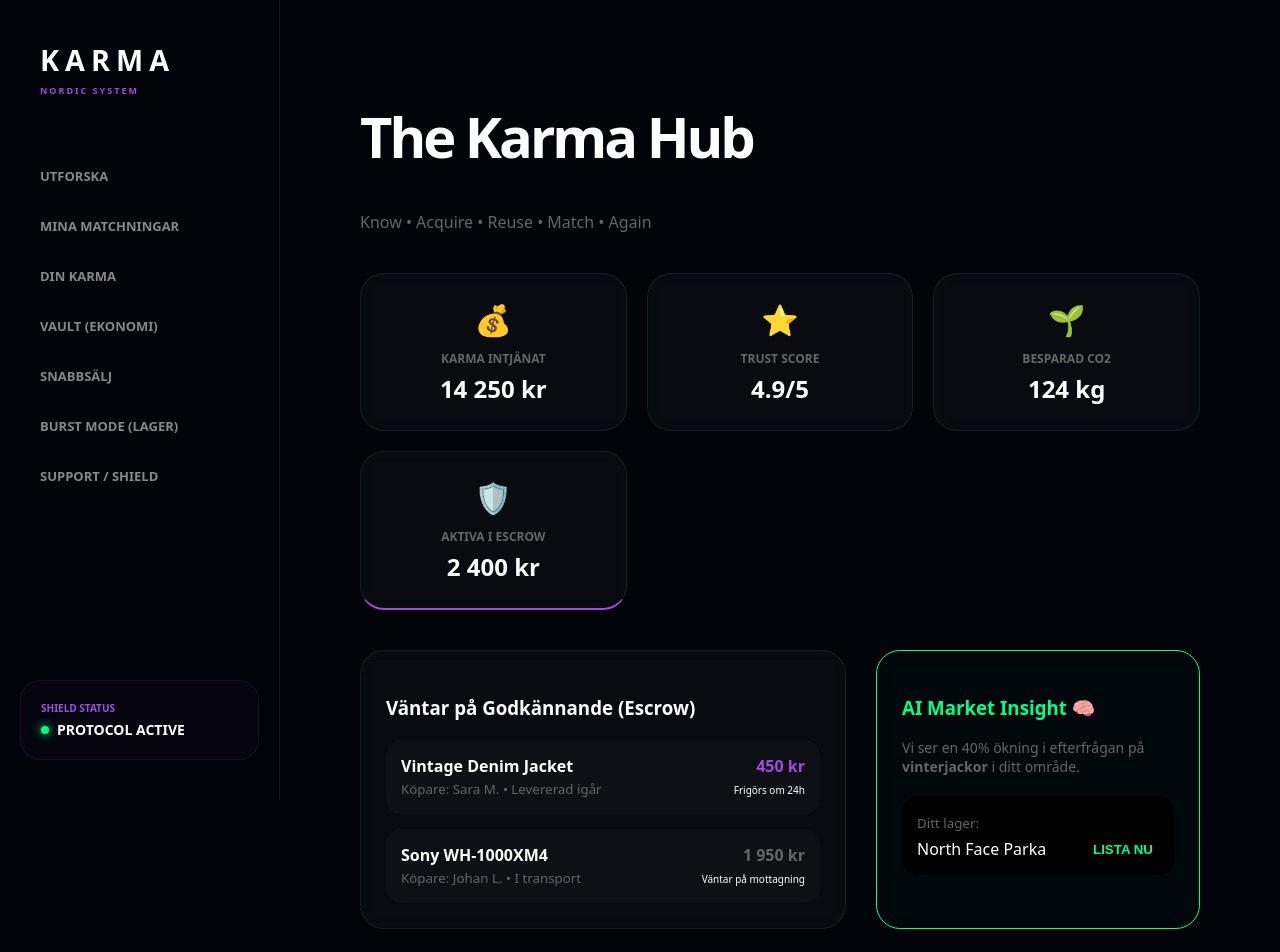
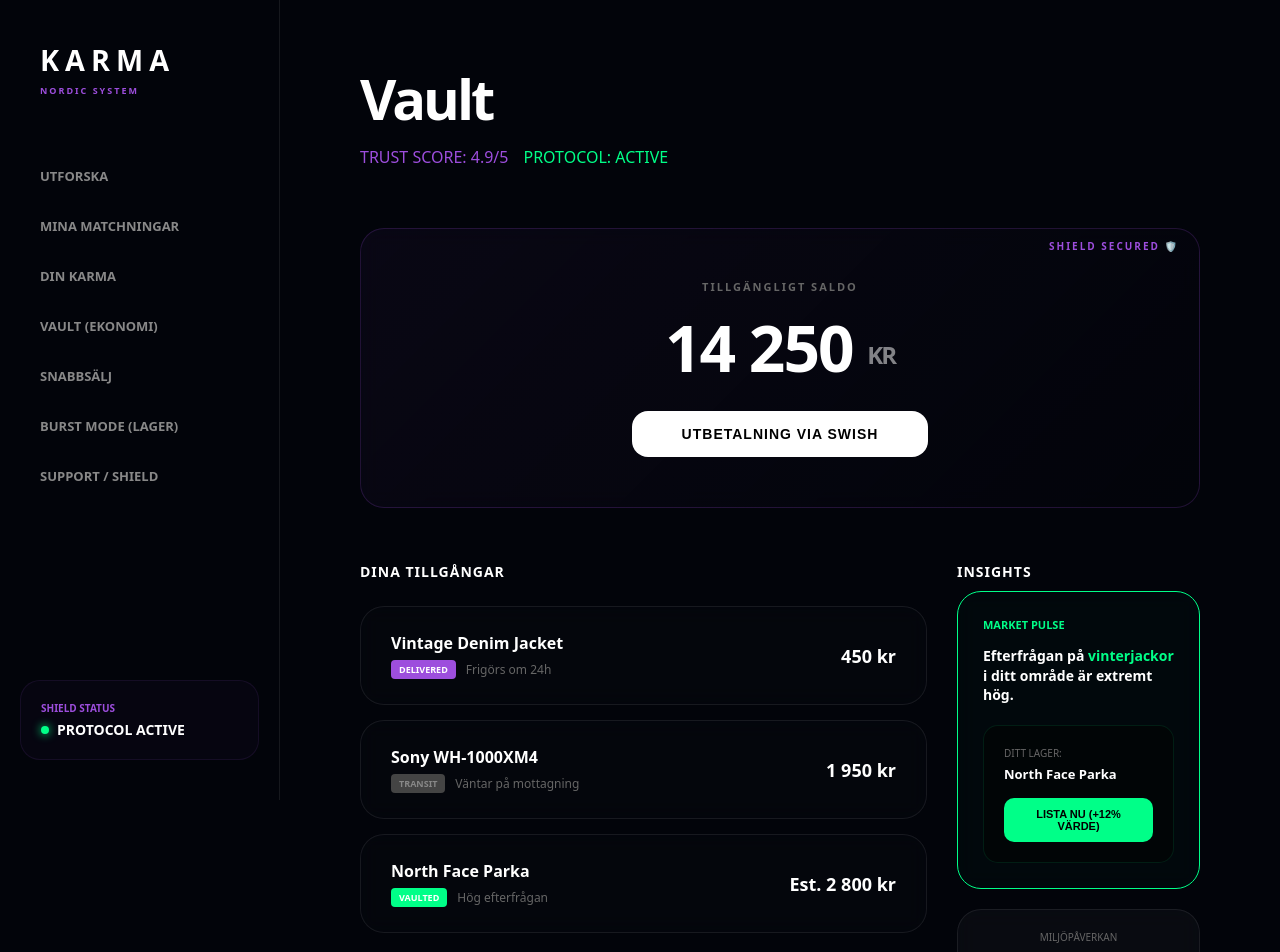
Before and after one commit to gascheckking/marketbeg-appGem, a Next.js app: page /dashboard/seller in a window 1280 px wide. Shown: the top 952 px of the page. Built offline with nearby package versions, Linux system fonts and the light colour scheme.

Commit message:
Update page.tsx

```diff
--- a/app/dashboard/seller/page.tsx
+++ b/app/dashboard/seller/page.tsx
@@ -2,71 +2,109 @@
 import React from 'react';
 
 export default function KarmaSellerDashboard() {
-  const stats = [
-    { label: "Karma Intjänat", value: "14 250 kr", icon: "💰" },
-    { label: "Trust Score", value: "4.9/5", icon: "⭐" },
-    { label: "Besparad CO2", value: "124 kg", icon: "🌱" },
-    { label: "Aktiva i Escrow", value: "2 400 kr", icon: "🛡️" }
+  const assets = [
+    { name: "Vintage Denim Jacket", status: "DELIVERED", value: "450 kr", sub: "Frigörs om 24h", color: 'var(--neon-purple)' },
+    { name: "Sony WH-1000XM4", status: "TRANSIT", value: "1 950 kr", sub: "Väntar på mottagning", color: '#444' },
+    { name: "North Face Parka", status: "VAULTED", value: "Est. 2 800 kr", sub: "Hög efterfrågan", color: 'var(--neon-mint)' }
   ];
 
   return (
-    <div className="page-wrapper" style={{ maxWidth: '1200px', margin: '0 auto' }}>
-      <header style={{ marginBottom: '40px' }}>
-        <h1 style={{ fontSize: '3.5rem', fontWeight: 900, letterSpacing: '-3px' }}>The Karma Hub</h1>
-        <p className="muted">Know • Acquire • Reuse • Match • Again</p>
+    <div className="page-wrapper" style={{ maxWidth: '1000px', margin: '0 auto' }}>
+      <header style={{ marginBottom: '60px' }}>
+        <h1 style={{ fontSize: '3.5rem', fontWeight: 900, letterSpacing: '-3px', margin: 0 }}>Vault</h1>
+        <div style={{ display: 'flex', gap: '15px', marginTop: '10px' }}>
+          <span className="stat-pill" style={{ borderColor: 'var(--neon-purple)', color: 'var(--neon-purple)' }}>TRUST SCORE: 4.9/5</span>
+          <span className="stat-pill" style={{ borderColor: 'var(--neon-mint)', color: 'var(--neon-mint)' }}>PROTOCOL: ACTIVE</span>
+        </div>
       </header>
 
-      {/* Stats Grid */}
-      <div style={{ display: 'grid', gridTemplateColumns: 'repeat(auto-fit, minmax(200px, 1fr))', gap: '20px', marginBottom: '40px' }}>
-        {stats.map((stat, i) => (
-          <div key={i} className="glass-card" style={{ textAlign: 'center', borderBottom: i === 3 ? '2px solid var(--neon-purple)' : '1px solid var(--border)' }}>
-            <div style={{ fontSize: '30px', marginBottom: '10px' }}>{stat.icon}</div>
-            <div className="muted" style={{ fontSize: '12px', fontWeight: 800, textTransform: 'uppercase' }}>{stat.label}</div>
-            <div style={{ fontSize: '1.5rem', fontWeight: 900, marginTop: '5px' }}>{stat.value}</div>
-          </div>
-        ))}
+      {/* Saldo-kort: Den centrala "bank-känslan" */}
+      <div className="glass-card" style={{
+        background: 'linear-gradient(135deg, rgba(157, 78, 221, 0.05) 0%, rgba(2, 4, 10, 1) 100%)',
+        border: '1px solid rgba(157, 78, 221, 0.2)',
+        padding: '50px 40px',
+        marginBottom: '40px',
+        textAlign: 'center',
+        position: 'relative',
+        overflow: 'hidden'
+      }}>
+        <div style={{ position: 'absolute', top: '10px', right: '20px', fontSize: '10px', fontWeight: 800, color: 'var(--neon-purple)', letterSpacing: '2px' }}>SHIELD SECURED 🛡️</div>
+        <div className="muted" style={{ fontSize: '11px', fontWeight: 800, letterSpacing: '2px', textTransform: 'uppercase' }}>Tillgängligt Saldo</div>
+        <div style={{ fontSize: '4rem', fontWeight: 900, margin: '10px 0', letterSpacing: '-2px' }}>
+          14 250 <span style={{ fontSize: '1.5rem', verticalAlign: 'middle', opacity: 0.5 }}>KR</span>
+        </div>
+        <button className="primary-btn" style={{ width: 'auto', padding: '15px 50px', fontSize: '14px', marginTop: '10px', background: '#fff', color: '#000' }}>
+          UTBETALNING VIA SWISH
+        </button>
       </div>
 
-      <div style={{ display: 'grid', gridTemplateColumns: '1.5fr 1fr', gap: '30px' }}>
-        {/* Utbetalningslogik */}
-        <div className="glass-card">
-          <h3 style={{ marginBottom: '20px' }}>Väntar på Godkännande (Escrow)</h3>
-          <div style={{ display: 'flex', flexDirection: 'column', gap: '15px' }}>
-            <div style={{ padding: '15px', background: 'rgba(255,255,255,0.02)', borderRadius: '15px', display: 'flex', justifyContent: 'space-between', alignItems: 'center' }}>
+      <div style={{ display: 'grid', gridTemplateColumns: '1.4fr 0.6fr', gap: '30px' }}>
+
+        {/* Assets & Digitala Kvitton */}
+        <div style={{ display: 'flex', flexDirection: 'column', gap: '15px' }}>
+          <h3 style={{ fontSize: '14px', fontWeight: 800, letterSpacing: '1px', marginBottom: '10px' }}>DINA TILLGÅNGAR</h3>
+          {assets.map((item, i) => (
+            <div key={i} className="glass-card" style={{
+              display: 'flex',
+              justifyContent: 'space-between',
+              alignItems: 'center',
+              padding: '25px 30px',
+              background: 'rgba(255,255,255,0.01)',
+              border: '1px solid var(--border)'
+            }}>
               <div>
-                <div style={{ fontWeight: 800 }}>Vintage Denim Jacket</div>
-                <small className="muted">Köpare: Sara M. • Levererad igår</small>
+                <div style={{ fontWeight: 800, fontSize: '16px' }}>{item.name}</div>
+                <div style={{ display: 'flex', alignItems: 'center', gap: '10px', marginTop: '6px' }}>
+                  <span style={{
+                    fontSize: '9px',
+                    padding: '3px 8px',
+                    borderRadius: '4px',
+                    background: item.color,
+                    color: item.status === 'TRANSIT' ? '#888' : '#fff',
+                    fontWeight: 900
+                  }}>{item.status}</span>
+                  <span className="muted" style={{ fontSize: '12px' }}>{item.sub}</span>
+                </div>
               </div>
-              <div style={{ textAlign: 'right' }}>
-                <div style={{ color: 'var(--neon-purple)', fontWeight: 900 }}>450 kr</div>
-                <small style={{ fontSize: '10px' }}>Frigörs om 24h</small>
+              <div style={{ textAlign: 'right', fontWeight: 900, fontSize: '18px' }}>
+                {item.value}
               </div>
             </div>
-            <div style={{ padding: '15px', background: 'rgba(255,255,255,0.02)', borderRadius: '15px', display: 'flex', justifyContent: 'space-between', alignItems: 'center' }}>
-              <div>
-                <div style={{ fontWeight: 800 }}>Sony WH-1000XM4</div>
-                <small className="muted">Köpare: Johan L. • I transport</small>
-              </div>
-              <div style={{ textAlign: 'right' }}>
-                <div style={{ color: '#666', fontWeight: 900 }}>1 950 kr</div>
-                <small style={{ fontSize: '10px' }}>Väntar på mottagning</small>
-              </div>
+          ))}
+        </div>
+
+        {/* AI Insight - Nu mer som en diskret widget */}
+        <div>
+          <h3 style={{ fontSize: '14px', fontWeight: 800, letterSpacing: '1px', marginBottom: '10px' }}>INSIGHTS</h3>
+          <div className="glass-card" style={{ border: '1px solid var(--neon-mint)', background: 'rgba(0,255,136,0.02)' }}>
+            <div style={{ fontSize: '11px', fontWeight: 900, color: 'var(--neon-mint)', marginBottom: '10px' }}>MARKET PULSE</div>
+            <p style={{ fontSize: '14px', fontWeight: 600, lineHeight: '1.4' }}>
+              Efterfrågan på <span style={{ color: 'var(--neon-mint)' }}>vinterjackor</span> i ditt område är extremt hög.
+            </p>
+            <div style={{ marginTop: '20px', padding: '20px', background: 'rgba(0,0,0,0.4)', borderRadius: '15px', border: '1px solid rgba(0,255,136,0.1)' }}>
+              <div className="muted" style={{ fontSize: '10px', marginBottom: '5px' }}>DITT LAGER:</div>
+              <div style={{ fontSize: '13px', fontWeight: 800 }}>North Face Parka</div>
+              <button style={{
+                marginTop: '15px',
+                width: '100%',
+                padding: '10px',
+                background: 'var(--neon-mint)',
+                border: 'none',
+                borderRadius: '10px',
+                fontWeight: 900,
+                fontSize: '11px',
+                cursor: 'pointer'
+              }}>LISTA NU (+12% VÄRDE)</button>
             </div>
+          </div>
+
+          <div className="glass-card" style={{ marginTop: '20px', padding: '20px', textAlign: 'center' }}>
+            <div className="muted" style={{ fontSize: '10px', marginBottom: '5px' }}>MILJÖPÅVERKAN</div>
+            <div style={{ fontSize: '1.5rem', fontWeight: 900 }}>124 <span style={{ fontSize: '12px' }}>kg CO2</span></div>
+            <div style={{ fontSize: '10px', color: 'var(--neon-mint)', fontWeight: 800, marginTop: '5px' }}>🌱 BESPARAD EMISSION</div>
           </div>
         </div>
 
-        {/* AI Insight */}
-        <div className="glass-card" style={{ border: '1px solid var(--neon-mint)', background: 'rgba(0,255,136,0.02)' }}>
-          <h3 style={{ color: 'var(--neon-mint)' }}>AI Market Insight 🧠</h3>
-          <p className="muted" style={{ fontSize: '14px' }}>Vi ser en 40% ökning i efterfrågan på <strong>vinterjackor</strong> i ditt område.</p>
-          <div style={{ marginTop: '20px', padding: '15px', background: '#000', borderRadius: '15px' }}>
-            <small className="muted">Ditt lager:</small>
-            <div style={{ display: 'flex', justifyContent: 'space-between', marginTop: '5px' }}>
-              <span>North Face Parka</span>
-              <button style={{ background: 'none', border: 'none', color: 'var(--neon-mint)', fontWeight: 800, cursor: 'pointer' }}>LISTA NU</button>
-            </div>
-          </div>
-        </div>
       </div>
     </div>
   );
```
